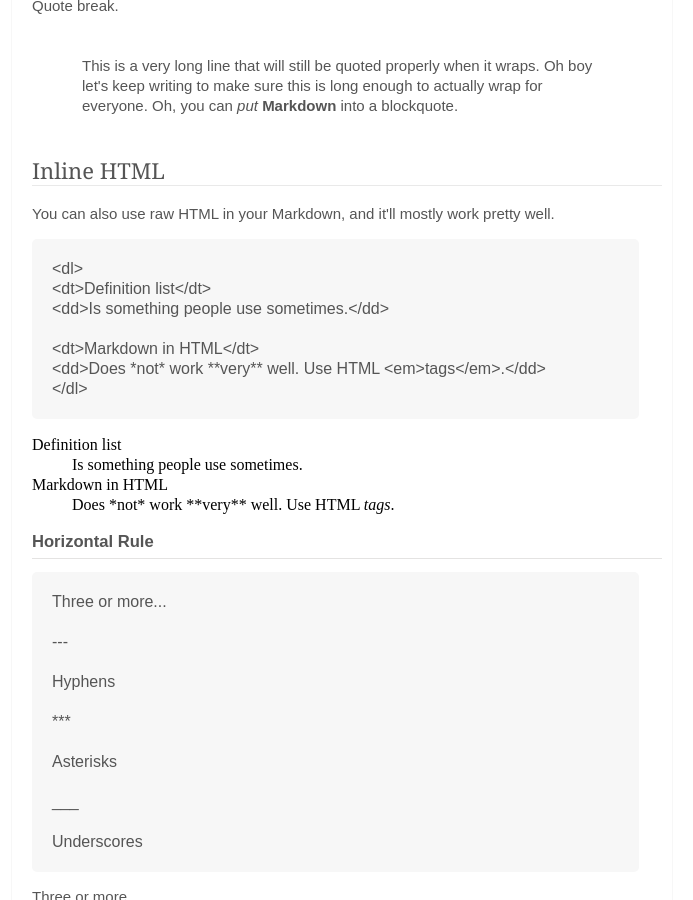
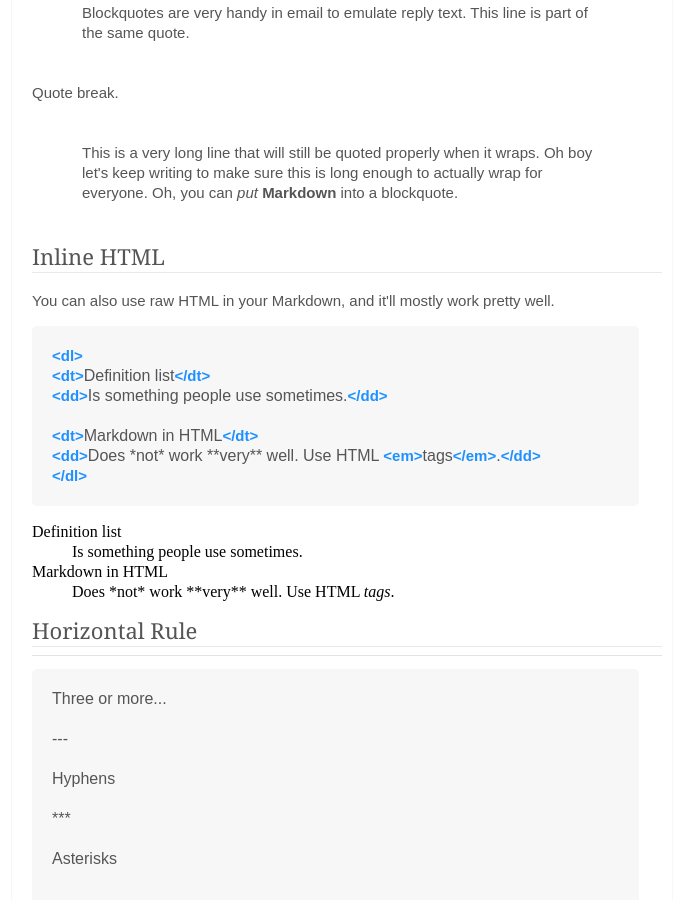
Before and after one commit to abondrn/abondrn.github.io, a Jekyll site: the page built from jekyll-digital-garden/_posts/2020-01-01-test.md, in a window 1280 px wide and 900 px high, scrolled down 6674 px. Shown: the whole window, without its empty margins (298-991 px from the left). Built offline with Jekyll 4.4.1, drawn with Linux system fonts in a browser that asks for light colours; nearby versions of some CDN libraries; library files that are not in the unit come from our copies; comment, search, counter and statistics services are not loaded; some of the changed text lies outside the part shown.

````diff
--- a/jekyll-digital-garden/_includes/Feed.html
+++ b/jekyll-digital-garden/_includes/Feed.html
@@ -31,7 +31,7 @@
 *
 {%- endcomment -%}
 
-{%- if page.permalink == "/" -%}
+{%- if page.permalink == "/notes/" -%}
     {%- for item in site.posts -%}
         <div class="feed-title-excerpt-block disable-select" data-url="{{site.url}}{{item.url}}">
             <a href="{{item.url}}" style="text-decoration: none; color: #555555;">
--- a/jekyll-digital-garden/_includes/Footer.html
+++ b/jekyll-digital-garden/_includes/Footer.html
@@ -30,6 +30,6 @@
 
 {%- if site.copyright.msg != nil and site.copyright.msg != empty and site.copyright.msg != null -%}
 <div id="copyright">
-    <p id="copyright-notice">© {{site.copyright.msg}}. {{site.copyright.year}}</p>
+    <p id="copyright-notice">© {{site.copyright.msg}} {{site.copyright.year}}</p>
 </div>
 {%- endif -%}
--- a/jekyll-digital-garden/_includes/Header.html
+++ b/jekyll-digital-garden/_includes/Header.html
@@ -228,7 +228,7 @@
     <script type="text/javascript" src="/assets/js/vendor/lunr.min.js"></script>
     <script src="/assets/js/Search.js"></script>
     {%- endif -%}
-    {%- if page.permalink != "/" -%}
+    {%- if page.permalink != site.feed_path -%}
     <div class="main-site-subheader disable-select" id="scroll-head">
         <div class="back-icon" onclick="window.location.assign('/');">
             <svg class="ripple" xmlns="http://www.w3.org/2000/svg" height="24" viewBox="0 0 24 24" width="24">
--- a/jekyll-digital-garden/_posts/2020-01-01-test.md
+++ b/jekyll-digital-garden/_posts/2020-01-01-test.md
@@ -11,7 +11,7 @@ This is intended as a quick reference and showcase.
 
 
 {:#heading}
-### Headings
+## Headings
 ---
 
 {:.regular-sans}
@@ -32,7 +32,7 @@ This is intended as a quick reference and showcase.
 ###### H6
 
 {:#emphasis}
-###  Emphasis
+##  Emphasis
 ---
 
 {:.regular-sans}
@@ -55,7 +55,7 @@ Combined emphasis with **asterisks and _underscores_**.
 Strikethrough uses two tildes. ~~Scratch this.~~
 
 {:#lists}
-### Lists
+## Lists
 
 {:.regular-sans}
 ```
@@ -95,7 +95,7 @@ Strikethrough uses two tildes. ~~Scratch this.~~
 + Or pluses
 
 {:#links}
-### Links
+## Links
 ---
 
 {:.regular-sans}
@@ -146,7 +146,7 @@ Some text to show that the reference links can follow later.
 [link text itself]: http://www.reddit.com
 
 {:#images}
-### Images
+## Images
 ---
 
 {:.regular-sans}
@@ -173,7 +173,7 @@ Reference-style:
 [logo]: /assets/img/profile.png "Logo Title Text 2"
 
 {:#syntax}
-### Code and Syntax Highlighting
+## Code and Syntax Highlighting
 ---
 
 Code blocks are part of the Markdown spec, but syntax highlighting isn't. However, many renderers -- like Github's and Markdown Here -- support syntax highlighting. Which languages are supported and how those language names should be written will vary from renderer to renderer. Markdown Here supports highlighting for dozens of languages (and not-really-languages, like diffs and HTTP headers);
@@ -222,7 +222,7 @@ But let's throw in a <b>tag</b>.
 ```
 
 {:#math}
-### Math expressions
+## Math expressions
 ---
 
 You can write math expressions using the $$\LateX$$ [markup language](https://en.wikipedia.org/wiki/LaTeX) between double dollar signs : \$$...$$. They can be written inline or as a single block.
@@ -236,7 +236,7 @@ $$P(A|B) = \frac{P(B | A)\cdot P(A)}{P(B)}$$
 Please note that for a math block to be displayed correctly, it needs to be separated by an empty line, above and below. Besides, the pipe character | may conflict with markdown : it is recommended to use \vert instead.
 
 {:#tables}
-### Tables
+## Tables
 ---
 
 Tables aren't part of the core Markdown spec, but they are part of GFM and Markdown Here supports them. They are an easy way of adding tables to your email -- a task that would otherwise require copy-pasting from another application.
@@ -279,7 +279,7 @@ Markdown | Less | Pretty
 1 | 2 | 3
 
 {:#blockquotes}
-### Blockquotes
+## Blockquotes
 ---
 
 {:.regular-sans}
@@ -306,7 +306,7 @@ Inline HTML
 You can also use raw HTML in your Markdown, and it'll mostly work pretty well.
 
 {:.regular-sans}
-```
+```html
 <dl>
   <dt>Definition list</dt>
   <dd>Is something people use sometimes.</dd>
@@ -325,7 +325,7 @@ You can also use raw HTML in your Markdown, and it'll mostly work pretty well.
 </dl>
 
 {:#hr}
-### Horizontal Rule
+## Horizontal Rule
 ---
 
 
@@ -361,7 +361,7 @@ ___
 Underscores
 
 {:#br}
-### Line Breaks
+## Line Breaks
 ---
 
 My basic recommendation for learning how line breaks work is to experiment and discover -- hit <Enter> once (i.e., insert one newline), then hit it twice (i.e., insert two newlines), see what happens. You'll soon learn to get what you want. "Markdown Toggle" is your friend.
````
Also changed, not shown: jekyll-digital-garden/index.md (+1 -1 lines), jekyll-digital-garden/notes.md (+4 -1 lines).
